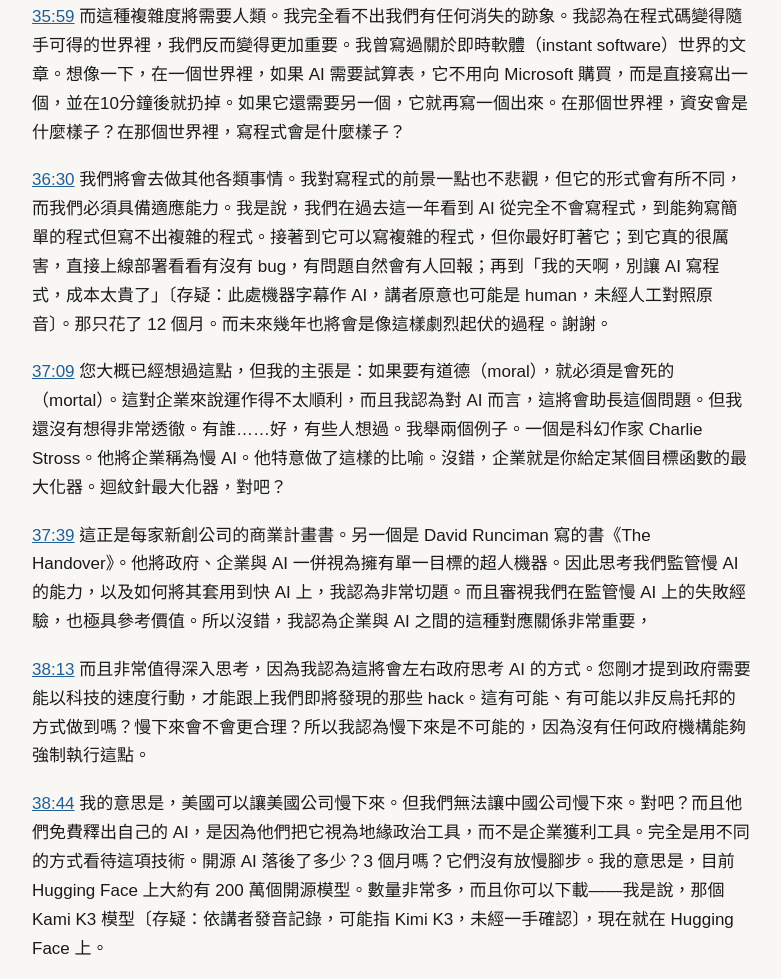
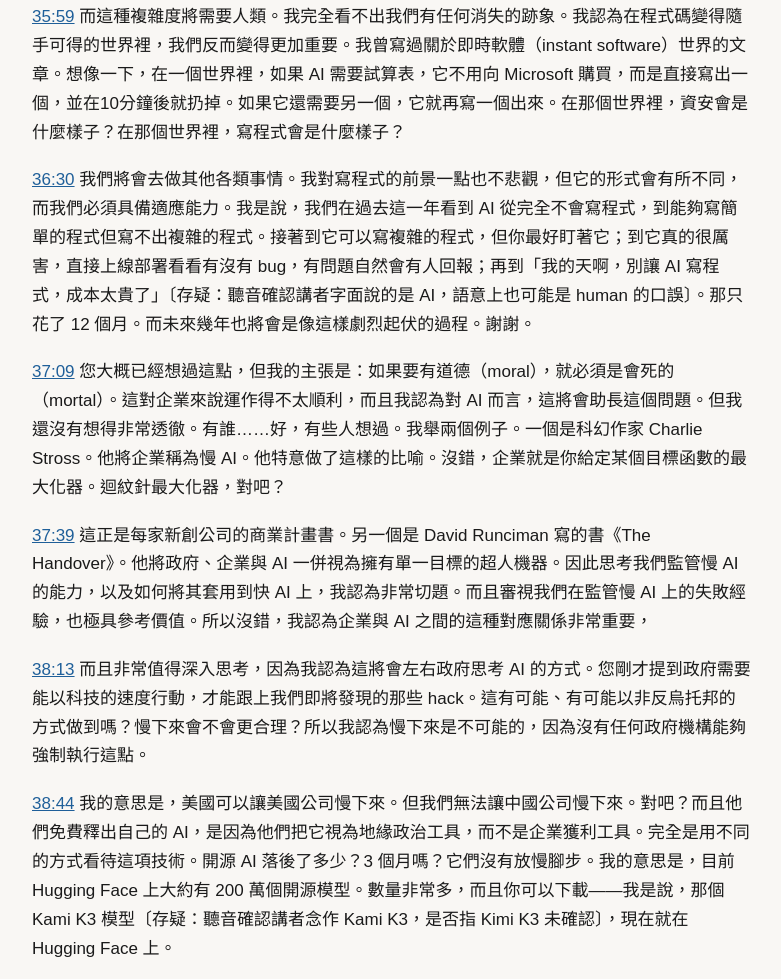
Before and after one commit to lushinshang/schneier-defcon34-hacking-ai, a plain HTML site: page translation-zh.html in a window 1280 px wide. Shown: the part 10186-11165 px from the top of the page, without its empty margins (248-1029 px from the left). Drawn offline with Linux system fonts and the light colour scheme.

Commit message:
Update: schneier-defcon34-hacking-ai cue 426／457 存疑標記依聽音結果更新
Co-Authored-By: Claude Sonnet 5.5 <noreply@anthropic.com>

```diff
--- a/translation-zh.html
+++ b/translation-zh.html
@@ -216,11 +216,11 @@ footer{max-width:720px;margin:64px auto 0;padding-top:16px;border-top:1px solid
 <p><a href="https://www.youtube.com/watch?v=eEBv0STiYhI&amp;t=2085s" target="_blank" rel="noopener noreferrer">34:45</a> 另一方面，軟體工程師的能力正好在於非常、非常具體，當他們腦中有想法，想要把它轉化成……轉化成真正能讓機器運轉的程式碼。而我認為這恰恰是操作 AI 所需要的東西。所以，你對軟體工程師的未來有什麼看法？我覺得這非常值得探討，最近有人給我一個很好的比喻：想想 SQL。</p>
 <p><a href="https://www.youtube.com/watch?v=eEBv0STiYhI&amp;t=2122s" target="_blank" rel="noopener noreferrer">35:22</a> 在 SQL 出現之前與出現之後，寫程式是什麼樣子？這兩者截然不同。SQL 改變了我們寫程式的方式。而 AI 更像是這樣。AI 可以做事，但 AI 不會知道該做什麼。人類必須告訴它要做什麼，它才會去做。因此，軟體工程正在改變。它變得比較少在於撰寫程式碼的細節，而更多在於思考程式碼應該做些什麼。我認為在寫程式方面依然會有大量對人類的需求，因為現在的程式將會變得更加複雜。</p>
 <p><a href="https://www.youtube.com/watch?v=eEBv0STiYhI&amp;t=2159s" target="_blank" rel="noopener noreferrer">35:59</a> 而這種複雜度將需要人類。我完全看不出我們有任何消失的跡象。我認為在程式碼變得隨手可得的世界裡，我們反而變得更加重要。我曾寫過關於即時軟體（instant software）世界的文章。想像一下，在一個世界裡，如果 AI 需要試算表，它不用向 Microsoft 購買，而是直接寫出一個，並在10分鐘後就扔掉。如果它還需要另一個，它就再寫一個出來。在那個世界裡，資安會是什麼樣子？在那個世界裡，寫程式會是什麼樣子？</p>
-<p><a href="https://www.youtube.com/watch?v=eEBv0STiYhI&amp;t=2190s" target="_blank" rel="noopener noreferrer">36:30</a> 我們將會去做其他各類事情。我對寫程式的前景一點也不悲觀，但它的形式會有所不同，而我們必須具備適應能力。我是說，我們在過去這一年看到 AI 從完全不會寫程式，到能夠寫簡單的程式但寫不出複雜的程式。接著到它可以寫複雜的程式，但你最好盯著它；到它真的很厲害，直接上線部署看看有沒有 bug，有問題自然會有人回報；再到「我的天啊，別讓 AI 寫程式，成本太貴了」〔存疑：此處機器字幕作 AI，講者原意也可能是 human，未經人工對照原音〕。那只花了 12 個月。而未來幾年也將會是像這樣劇烈起伏的過程。謝謝。</p>
+<p><a href="https://www.youtube.com/watch?v=eEBv0STiYhI&amp;t=2190s" target="_blank" rel="noopener noreferrer">36:30</a> 我們將會去做其他各類事情。我對寫程式的前景一點也不悲觀，但它的形式會有所不同，而我們必須具備適應能力。我是說，我們在過去這一年看到 AI 從完全不會寫程式，到能夠寫簡單的程式但寫不出複雜的程式。接著到它可以寫複雜的程式，但你最好盯著它；到它真的很厲害，直接上線部署看看有沒有 bug，有問題自然會有人回報；再到「我的天啊，別讓 AI 寫程式，成本太貴了」〔存疑：聽音確認講者字面說的是 AI，語意上也可能是 human 的口誤〕。那只花了 12 個月。而未來幾年也將會是像這樣劇烈起伏的過程。謝謝。</p>
 <p><a href="https://www.youtube.com/watch?v=eEBv0STiYhI&amp;t=2229s" target="_blank" rel="noopener noreferrer">37:09</a> 您大概已經想過這點，但我的主張是：如果要有道德（moral），就必須是會死的（mortal）。這對企業來說運作得不太順利，而且我認為對 AI 而言，這將會助長這個問題。但我還沒有想得非常透徹。有誰……好，有些人想過。我舉兩個例子。一個是科幻作家 Charlie Stross。他將企業稱為慢 AI。他特意做了這樣的比喻。沒錯，企業就是你給定某個目標函數的最大化器。迴紋針最大化器，對吧？</p>
 <p><a href="https://www.youtube.com/watch?v=eEBv0STiYhI&amp;t=2259s" target="_blank" rel="noopener noreferrer">37:39</a> 這正是每家新創公司的商業計畫書。另一個是 David Runciman 寫的書《The Handover》。他將政府、企業與 AI 一併視為擁有單一目標的超人機器。因此思考我們監管慢 AI 的能力，以及如何將其套用到快 AI 上，我認為非常切題。而且審視我們在監管慢 AI 上的失敗經驗，也極具參考價值。所以沒錯，我認為企業與 AI 之間的這種對應關係非常重要，</p>
 <p><a href="https://www.youtube.com/watch?v=eEBv0STiYhI&amp;t=2293s" target="_blank" rel="noopener noreferrer">38:13</a> 而且非常值得深入思考，因為我認為這將會左右政府思考 AI 的方式。您剛才提到政府需要能以科技的速度行動，才能跟上我們即將發現的那些 hack。這有可能、有可能以非反烏托邦的方式做到嗎？慢下來會不會更合理？所以我認為慢下來是不可能的，因為沒有任何政府機構能夠強制執行這點。</p>
-<p><a href="https://www.youtube.com/watch?v=eEBv0STiYhI&amp;t=2324s" target="_blank" rel="noopener noreferrer">38:44</a> 我的意思是，美國可以讓美國公司慢下來。但我們無法讓中國公司慢下來。對吧？而且他們免費釋出自己的 AI，是因為他們把它視為地緣政治工具，而不是企業獲利工具。完全是用不同的方式看待這項技術。開源 AI 落後了多少？3 個月嗎？它們沒有放慢腳步。我的意思是，目前 Hugging Face 上大約有 200 萬個開源模型。數量非常多，而且你可以下載——我是說，那個 Kami K3 模型〔存疑：依講者發音記錄，可能指 Kimi K3，未經一手確認〕，現在就在 Hugging Face 上。</p>
+<p><a href="https://www.youtube.com/watch?v=eEBv0STiYhI&amp;t=2324s" target="_blank" rel="noopener noreferrer">38:44</a> 我的意思是，美國可以讓美國公司慢下來。但我們無法讓中國公司慢下來。對吧？而且他們免費釋出自己的 AI，是因為他們把它視為地緣政治工具，而不是企業獲利工具。完全是用不同的方式看待這項技術。開源 AI 落後了多少？3 個月嗎？它們沒有放慢腳步。我的意思是，目前 Hugging Face 上大約有 200 萬個開源模型。數量非常多，而且你可以下載——我是說，那個 Kami K3 模型〔存疑：聽音確認講者念作 Kami K3，是否指 Kimi K3 未確認〕，現在就在 Hugging Face 上。</p>
 <p><a href="https://www.youtube.com/watch?v=eEBv0STiYhI&amp;t=2357s" target="_blank" rel="noopener noreferrer">39:17</a> 你可以下載它。如果你有足夠的運算基礎設施，就能在本地端執行它。沒有護欄，對吧？你愛用什麼 harness 都行，沒有任何管控。所以，我們無法放慢腳步，因為根本沒有一個「我們」能做出那樣的決定。我確實花了很多心思思考政府，以及如何實現敏捷治理。我的意思是，這正是我們需要的，我們需要把軟體開發中的敏捷概念引進治理之中。</p>
 <p><a href="https://www.youtube.com/watch?v=eEBv0STiYhI&amp;t=2390s" target="_blank" rel="noopener noreferrer">39:50</a> 在美國直到最近，監管機構都是最敏捷的。法院排第二，這點就很發人深省了，而美國國會則遠遠落後排在第三。最高法院架空了監管機構。美國國會變得更加失能。所以，我們在敏捷治理上完全是失敗的。但我們必須想出解決辦法。</p>
 <p><a href="https://www.youtube.com/watch?v=eEBv0STiYhI&amp;t=2420s" target="_blank" rel="noopener noreferrer">40:20</a> 我們已經有提案中的法律，例如加州要限制 3D 列印。還要多久美國國會才會決定提案限制運算資源的取得？你說限制運算資源的取得？用來執行像開放權重模型這類東西。對，我是說，我不認為——你根本無法限制開放權重模型。它們無所不在。這根本不可能做到。對經歷過 1990 年代的人來說，這就像當年試圖管制加密技術一樣。根本行不通。</p>
```
Also changed, not shown: player.html (+1 -1 lines), 1 other file.
